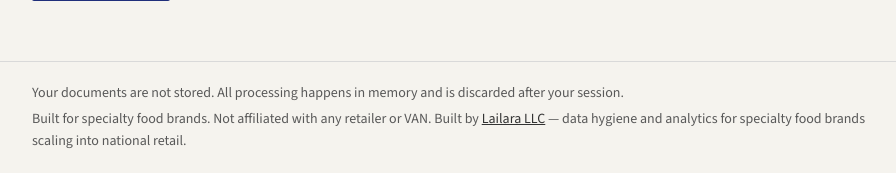
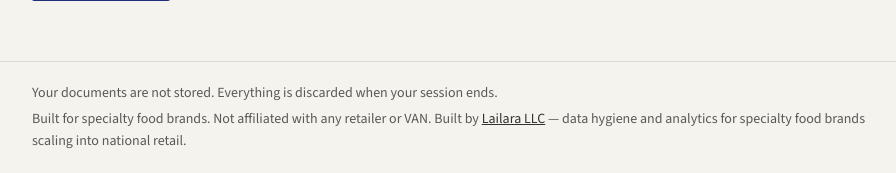
Before and after one commit to MsShawnP/edi-preflight, a FastAPI app: page / in a window 1280 px wide. Shown: the part 715-888 px from the top of the page, without its empty margins (182-1078 px from the left). Run offline with FastAPI, Linux system fonts and the light colour scheme.

Commit message:
Correct privacy line: drop false in-memory-processing claim
"All processing happens in memory" is not literally true — Starlette's
UploadFile spools to an on-disk temp file above ~1MB, and the validator
accepts uploads up to 2MB. Keep the accurate promise (edi is stateless,
no DB, re-parses per request and persists nothing) and drop the false
mechanism detail.

```diff
--- a/src/templates/base.html
+++ b/src/templates/base.html
@@ -26,7 +26,7 @@
     </main>
     <footer>
         <div class="container">
-            <p>Your documents are not stored. All processing happens in memory and is discarded after your session.</p>
+            <p>Your documents are not stored. Everything is discarded when your session ends.</p>
             <p>Built for specialty food brands. Not affiliated with any retailer or VAN. Built by <a href="https://lailarallc.com">Lailara LLC</a> &mdash; data hygiene and analytics for specialty food brands scaling into national retail.</p>
         </div>
     </footer>
```
